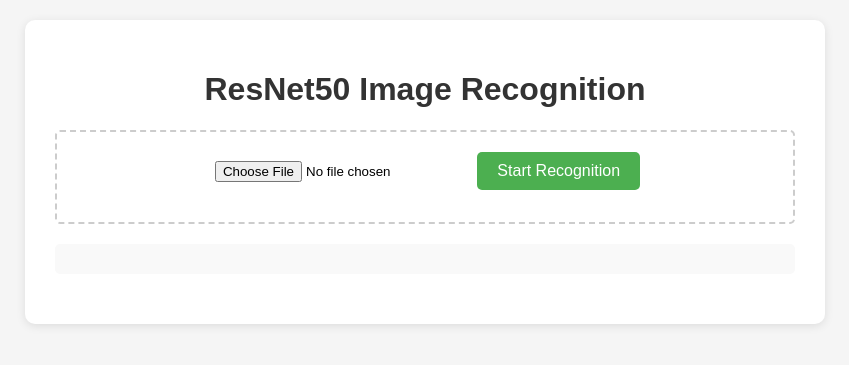
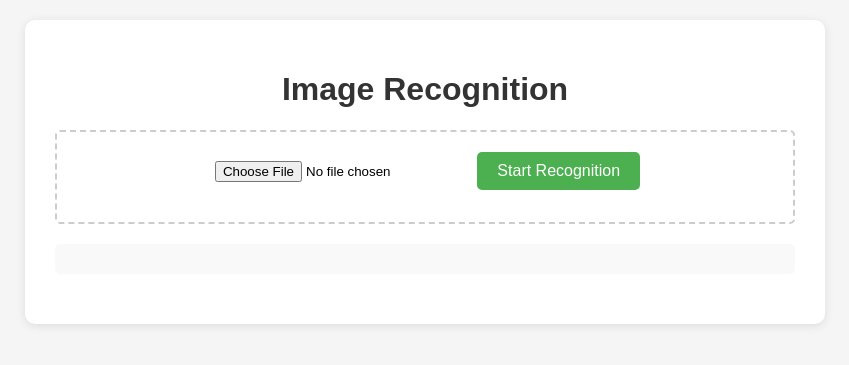
Before and after one commit to yixuanx/imageclassify, a Flask app: page / in a window 1280 px wide. Shown: the top 365 px of the page, without its empty margins (215-1064 px from the left). Run offline with Flask 3, Linux system fonts and the light colour scheme.

Commit message:
Small updates

```diff
--- a/static/js/script.js
+++ b/static/js/script.js
@@ -54,7 +54,7 @@ document.addEventListener('DOMContentLoaded', () => {
 
     // Display recognition results
     function displayResults(results) {
-        let html = '<h3>Recognition Results (Top 3):</h3>';
+        let html = '<h3>Recognition Results with ResNet50 (Top 3):</h3>';
         results.forEach((result, index) => {
             const probability = (result.probability * 100).toFixed(2);
             html += `
--- a/templates/index.html
+++ b/templates/index.html
@@ -3,12 +3,12 @@
 <head>
     <meta charset="UTF-8">
     <meta name="viewport" content="width=device-width, initial-scale=1.0">
-    <title>ResNet50 Image Recognition</title>
+    <title>Image Recognition</title>
     <link rel="stylesheet" href="{{ url_for('static', filename='css/style.css') }}">
 </head>
 <body>
     <div class="container">
-        <h1>ResNet50 Image Recognition</h1>
+        <h1>Image Recognition</h1>
 
         <div class="upload-area">
             <input type="file" id="image-upload" accept="image/*">
```
